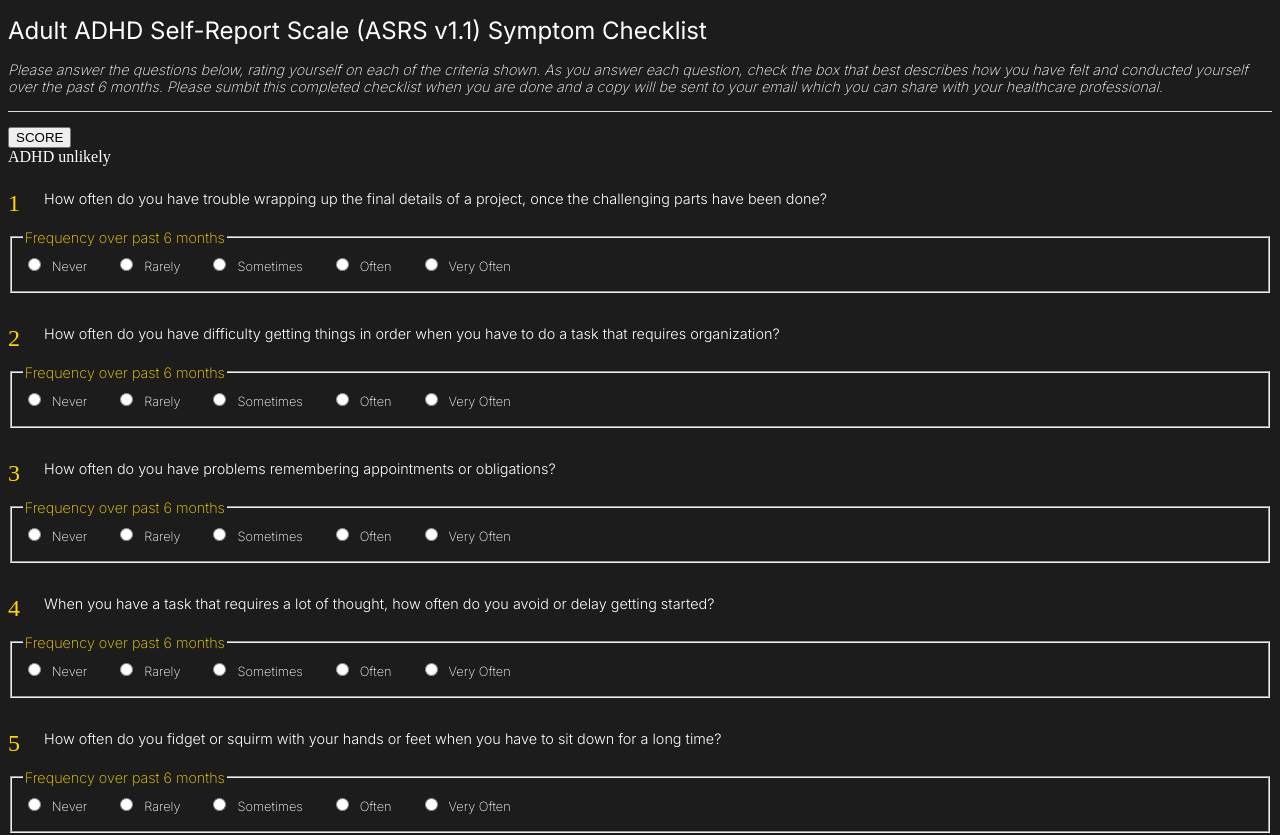
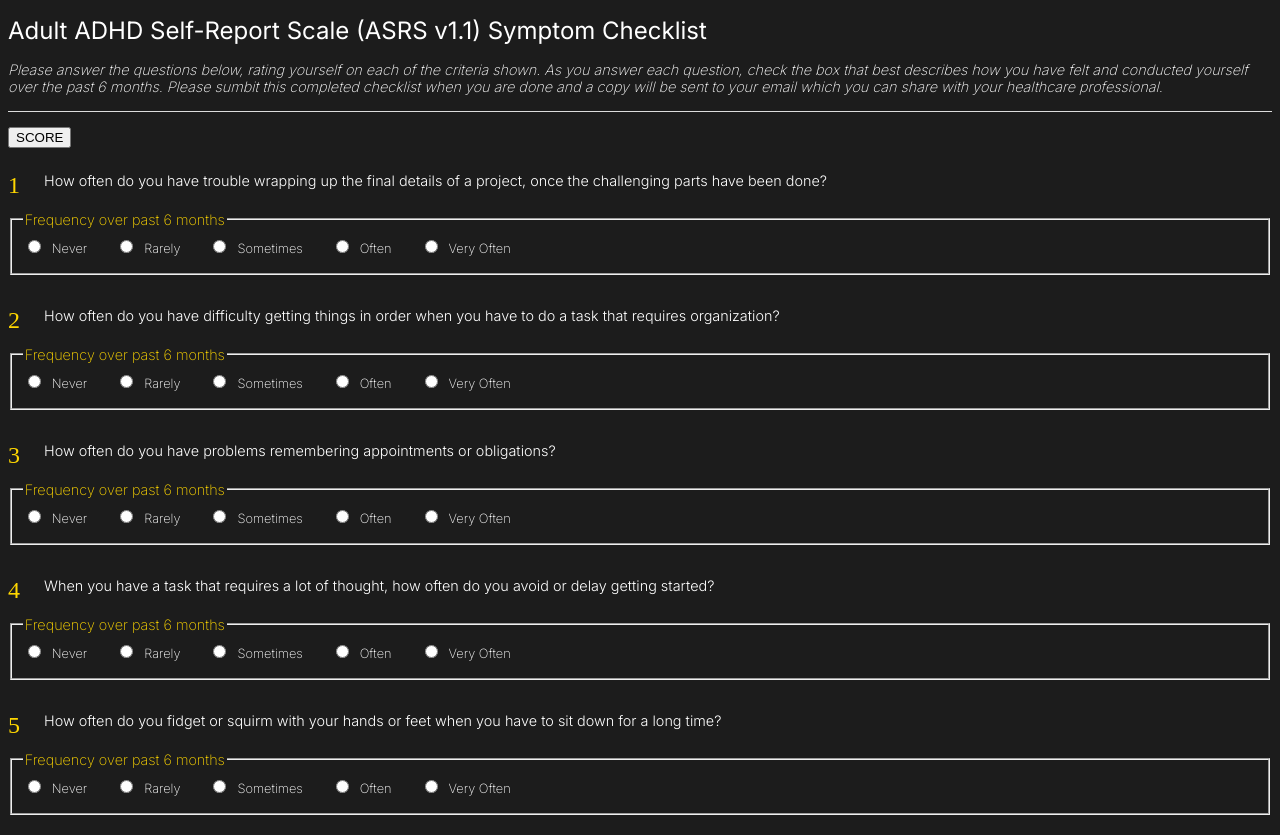
Before and after one commit to vishalicious213/adhd, a React (Vite) app: page / in a window 1280 px wide. Shown: the top 835 px of the page. Built offline with nearby package versions, Linux system fonts and the light colour scheme.

Commit message:
Score: set up basic layout for score display

```diff
--- a/src/components/Score.jsx
+++ b/src/components/Score.jsx
@@ -37,10 +37,13 @@ const Score = ({ scores }) => {
     }
     return (
         <>
-            <div>
+            <div id="score">
                 <button onClick={getScore}>SCORE</button>
-                <div id="score">
-                    {score < 4 ? "ADHD unlikely" : score < 6 ? "ADHD possible" : "ADHD likely"}
+                <div className="text">
+                    {score === 0 ? ""
+                    : score < 4 ? "ADHD unlikely"
+                    : score < 6 ? "ADHD possible"
+                    : "ADHD likely"}
                 </div>
             </div>
         </>
--- a/src/index.css
+++ b/src/index.css
@@ -72,6 +72,11 @@ label {
     padding-right: .75rem;
 }
 
+#score {
+    display: flex;
+    gap: 2rem;
+}
+
 /* MEDIA QUERIES */
 
 @media screen and (min-width: 600px) {
```
